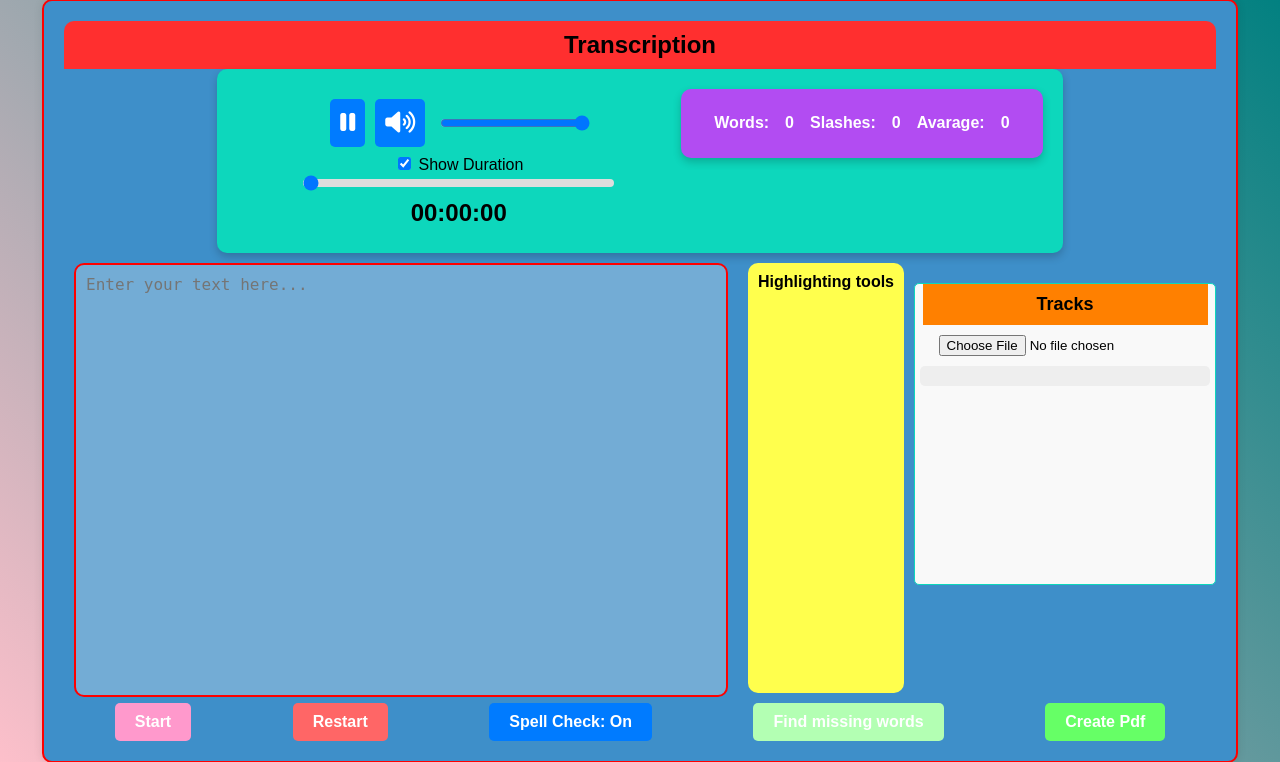
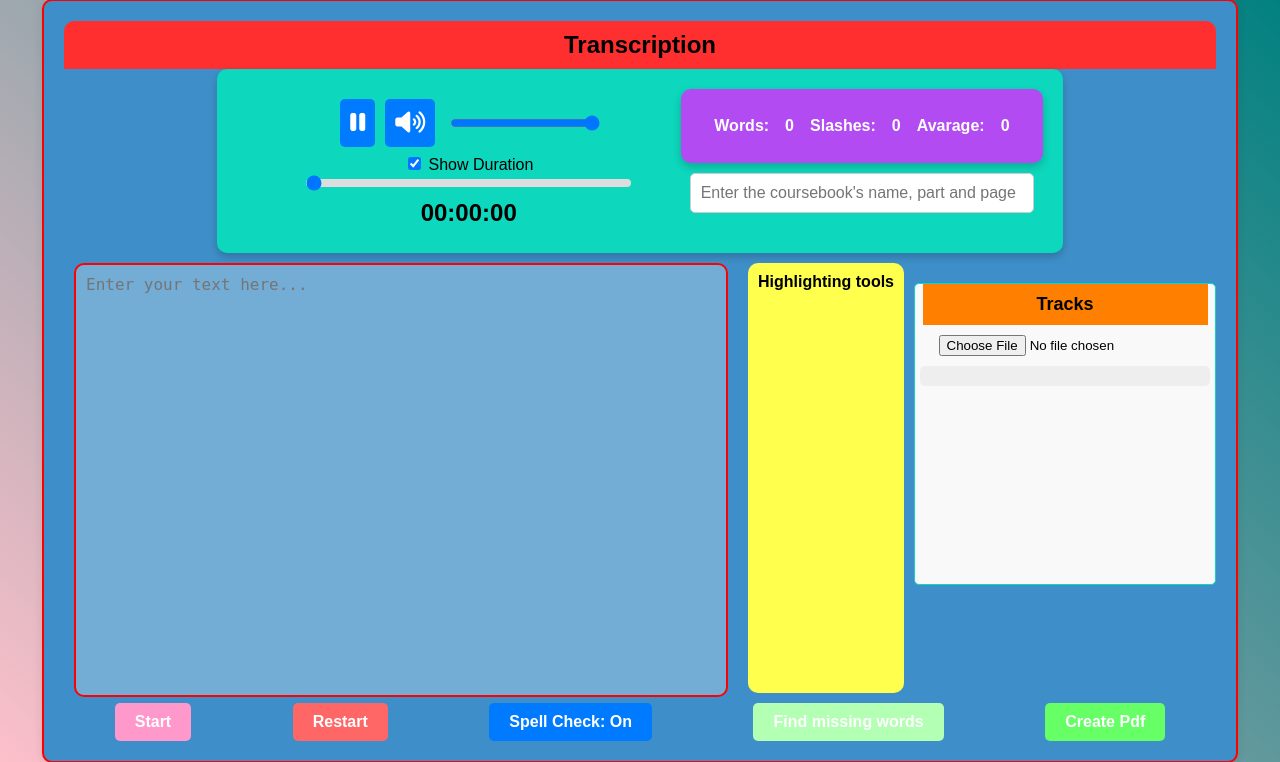
Before and after one commit to Arminarm90/Transcription-Assist, a Django app: page / in a window 1280 px wide. Shown: the part 19-781 px from the top of the page. Run offline with Django 4.2, Linux system fonts and the light colour scheme; data that the repository does not hold is empty.

Commit message:
title input added(functaion will be handle)

```diff
--- a/templates/audio/assist.html
+++ b/templates/audio/assist.html
@@ -20,13 +20,21 @@
           <source id="audio-source" src="" type="audio/mp3" />
           Your browser does not support the audio element.
         </audio>
-        <div id= "layout-button" class="center2">
+        <div class="counter">
+          <div id="layout-button" class="center2">
             <p>Words:</p>
             <p id="word-counter">0</p>
             <p>Slashes:</p>
             <p id="slash-counter">0</p>
             <p>Avarage:</p>
             <p id="avarage-counter">0</p>
+          </div>
+          <input
+            type="text"
+            placeholder="Enter the coursebook's name, part and page"
+            id="name-text-area"
+            spellcheck="true"
+          />
         </div>
         <div class="custom-controls">
           <div class="inline-controls">
@@ -42,9 +50,10 @@
             />
           </div>
           <label>
-            <input type="checkbox" id="duration-checkbox" checked> Show Duration
+            <input type="checkbox" id="duration-checkbox" checked /> Show
+            Duration
           </label>
-          <input type="range" id="progress-bar" min="0" max="100" value="0">
+          <input type="range" id="progress-bar" min="0" max="100" value="0" />
           <div id="stopwatch">00:00:00</div>
         </div>
       </div>
@@ -60,7 +69,7 @@
         <div class="playlist-container">
           <div class="tracks">Tracks</div>
           <div class="upload-container">
-            <input type="file" id="audio-upload" accept="audio/*">
+            <input type="file" id="audio-upload" accept="audio/*" />
           </div>
           <ul class="playlist">
             {% for audio in audio_files %}
@@ -72,9 +81,15 @@
       <div class="footer">
         <button class="start" id="start-stop-button">Start</button>
         <button class="restart" id="restart-button">Restart</button>
-        <button id="toggleButton" onclick="toggleSpellCheck()">Spell Check: On</button>
-        {% comment %} <p id="status">Spell Check: off</p> {% endcomment %}
-        <button id="find-missing-words" class="find-missing-words-color">Find missing words</button>
+        <button id="toggleButton" onclick="toggleSpellCheck()">
+          Spell Check: On
+        </button>
+        {% comment %}
+        <p id="status">Spell Check: off</p>
+        {% endcomment %}
+        <button id="find-missing-words" class="find-missing-words-color">
+          Find missing words
+        </button>
         <button class="create-pdf" onclick="createPdf()">Create Pdf</button>
       </div>
     </div>
--- a/transcription/static/css/style.css
+++ b/transcription/static/css/style.css
@@ -111,6 +111,28 @@
   flex-direction: column;
   align-items: center;
 }
+.counter {
+  float: right;
+  display: flex;
+  width: 40%;
+  align-items: center;
+  flex-direction: column;
+  margin-right: 20px;
+}
+
+.center2 {
+  flex: 1; /* Takes up remaining space */
+}
+
+#name-text-area {
+  width: 100%;
+  font-size: 1.0em;
+  padding: 10px;
+  margin-top: 10px; /* Pushes element to the bottom */
+  margin-bottom: 10px;
+  border-radius: 5px;
+  border: 1px solid #ccc;
+}
 
 .center2{
   display: flex;
@@ -118,7 +140,7 @@
   align-items: center;
   float: right;
   font-weight: bold;
-  width: 40%;
+  width: 100%;
   height: 20%;
   background: #b24cf2;
   padding: 20px;
```
Lines whose indentation alone changed are shown as unchanged.
